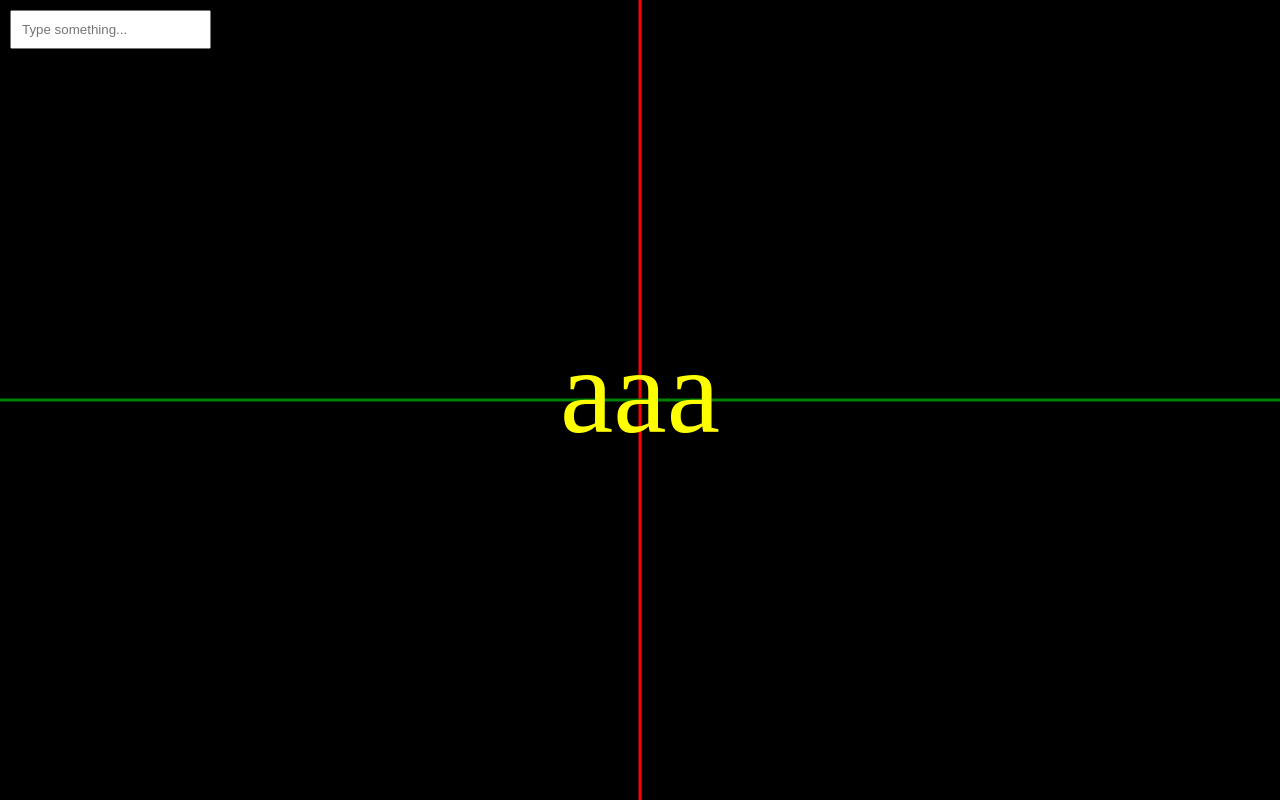
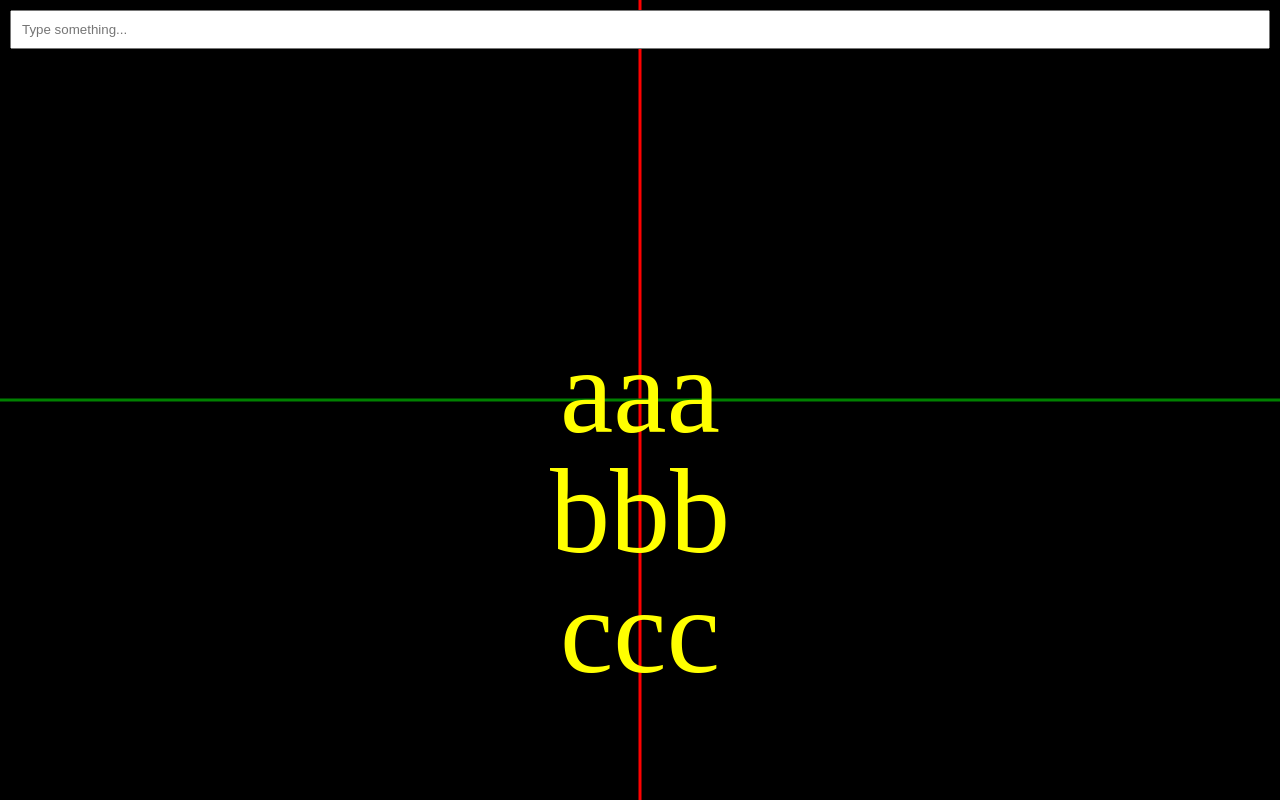
Before and after one commit to kabirshuvo/canvasParticalTexts, a plain HTML site: page index.html in a window 1280 px wide. Drawn offline with Linux system fonts and the light colour scheme.

Commit message:
words line are displaying one after another and input full width issue solved

```diff
--- a/script.js
+++ b/script.js
@@ -39,9 +39,9 @@ window.addEventListener("load", function () {
     let words = text.split(" ");
     for (let i = 0; i < words.length; i++) {
       let testLine = line + words[i] + "";
-      console.log(ctx.measureText(testLine));
-      ctx.fillText(testLine, canvas.width / 2, canvas.height / 2);
+      console.log(ctx.measureText(testLine).width);
+      ctx.fillText(testLine, canvas.width / 2, canvas.height / 2 + i * 120);
     }
   }
-  wrapText("aaa");
+  wrapText("aaa bbb ccc");
 });
--- a/style.css
+++ b/style.css
@@ -15,7 +15,7 @@ canvas {
 
 input {
     position: absolute;
-    width: calc(100% -20px);
+    width: calc(100% - 20px);
     padding: 10px;
     margin: 10px;
     z-index: 100;
```
